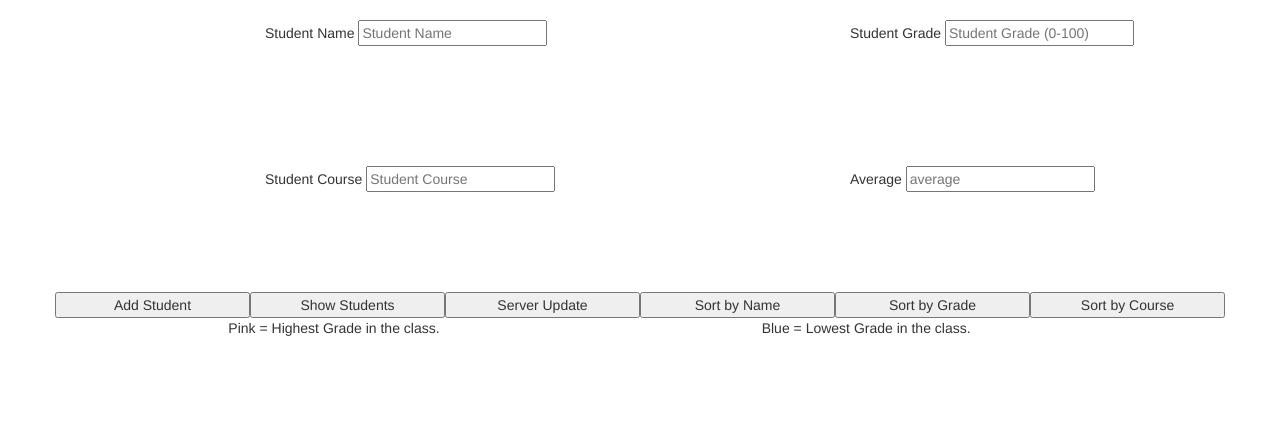
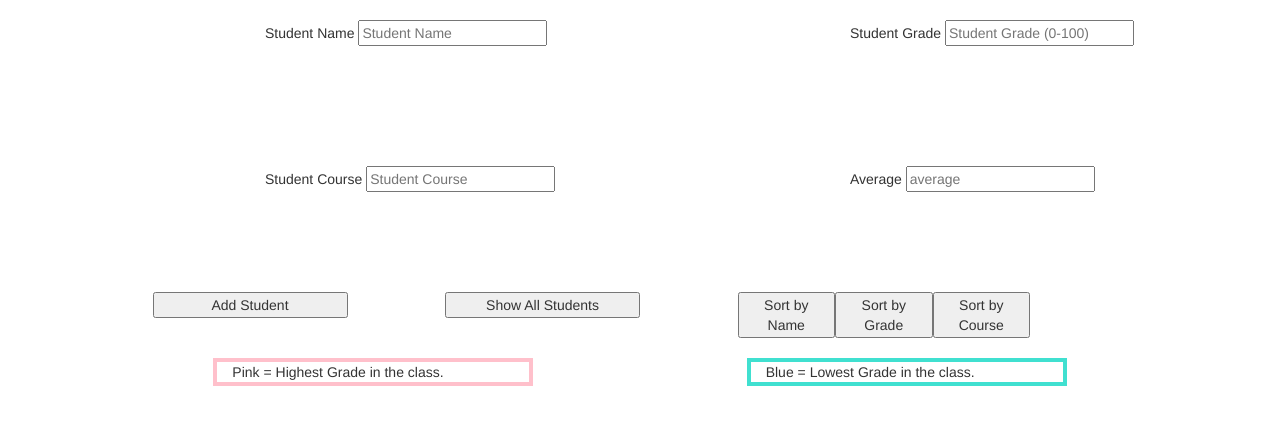
Before and after one commit to mkidushim/public_c4_SGT, a plain HTML site: page index.html in a window 1280 px wide. Drawn offline with nearby package versions, Linux system fonts and the light colour scheme.

Commit message:
fixed delete button #2 started on user interface #1

```diff
--- a/index.html
+++ b/index.html
@@ -64,6 +64,16 @@ color: black;
 background-color: white;
 
     }
+    .footer{
+        margin-top: 20px;
+    }
+    .pink {
+
+        border: 4px solid pink;
+    }
+    .blue {
+        border: 4px solid turquoise;
+    }
     </style>
 </head>
 
@@ -86,12 +96,11 @@ background-color: white;
                 <span id="grade_average">Average</span>
                 <input id="student_display" placeholder="average" readonly>
             </div>
-            <button type="button" id='add_btn' class="s_add col-lg-2 col-md-2 col-xs-6 col-sm-4">Add Student</button>
-            <button id='show_btn' type="button" class="s_show col-md-2 col-md-2 col-xs-6  col-sm-4">Show Students</button>
-            <button id="update" type="button" class="col-md-2 col-md-2 col-xs-6  col-sm-4">Server Update</button>
-            <button id="sort_name" type="button" class="col-md-2 col-md-2 col-xs-6  col-sm-4">Sort by Name</button>
-            <button id="sort_grade" type="button" class="col-md-2 col-md-2 col-xs-6  col-sm-4">Sort by Grade </button>
-            <button id="sort_course" type="button" class="col-md-2 col-md-2 col-xs-6  col-sm-4">Sort by Course</button>
+            <button type="button" id='add_btn' class="s_add col-lg-2 col-md-2 col-md-offset-1 col-xs-6 col-sm-4">Add Student</button>
+            <button id="update" type="button" class="col-md-2 col-md-2 col-md-offset-1 col-xs-6  col-sm-4">Show All Students</button>
+            <button id="sort_name" type="button" class="col-md-2 col-md-1 col-md-offset-1 col-xs-6  col-sm-4">Sort by Name</button>
+            <button id="sort_grade" type="button" class="col-md-2 col-md-1 col-xs-6  col-sm-4">Sort by Grade </button>
+            <button id="sort_course" type="button" class="col-md-2 col-md-1 col-xs-6  col-sm-4">Sort by Course</button>
             <!--
             <button id="sort_name_r" type="button" class="col-md-2 col-xs-2 col-sm-2">Sort by Name a &#8594; z</button>
             <button id="sort_grade_r" type="button" class="col-md-2 col-xs-2 col-sm-2">Sort by Grade 0 &#8594; 100</button>
--- a/student.js
+++ b/student.js
@@ -153,8 +153,8 @@ function highlight_high() {
 }
 
 function footer() {
-    $('.footer').append('<p class="col-sm-3 col-md-3 col-md-offset-2">Pink = Highest Grade in the class.</p>')
-        .append('<p class="col-sm-3 col-md-3 col-md-offset-2">Blue = Lowest Grade in the class.</p>')
+    $('.footer').append('<p class="col-sm-3 col-md-3 col-md-offset-2 pink">Pink = Highest Grade in the class.</p>')
+        .append('<p class="col-sm-3 col-md-3 col-md-offset-2 blue">Blue = Lowest Grade in the class.</p>')
 }
 
 
@@ -168,7 +168,7 @@ function get_student_data() {
             student_array = [];
             student_array = student_array.concat(result.data)
             console.log(student_array)
-
+            show_student();
         }
 
     })
```
Also changed, not shown: 1 other file.
